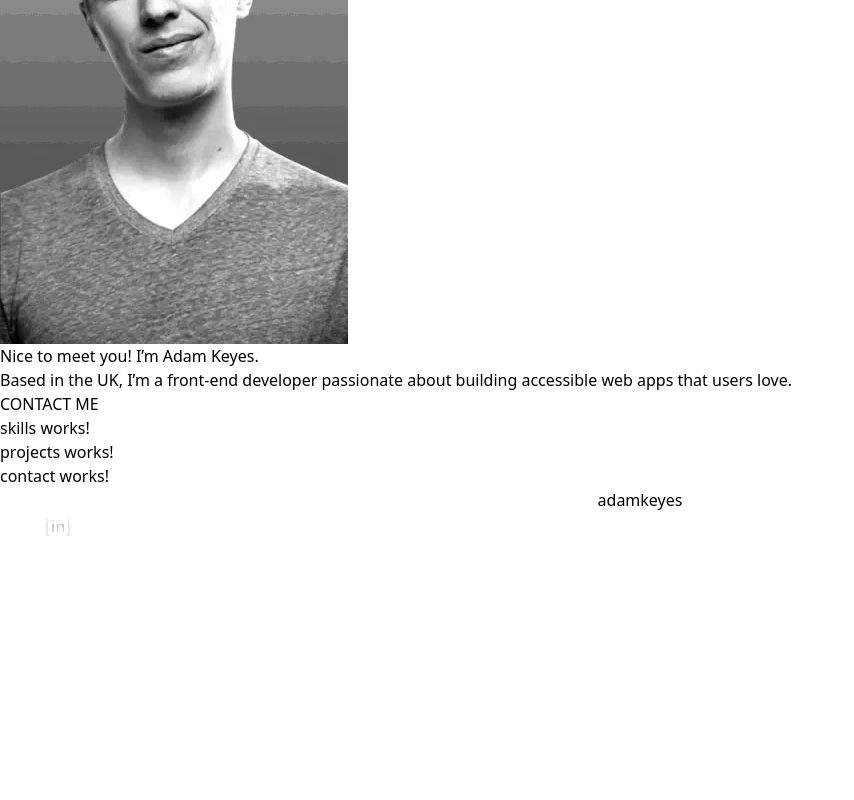
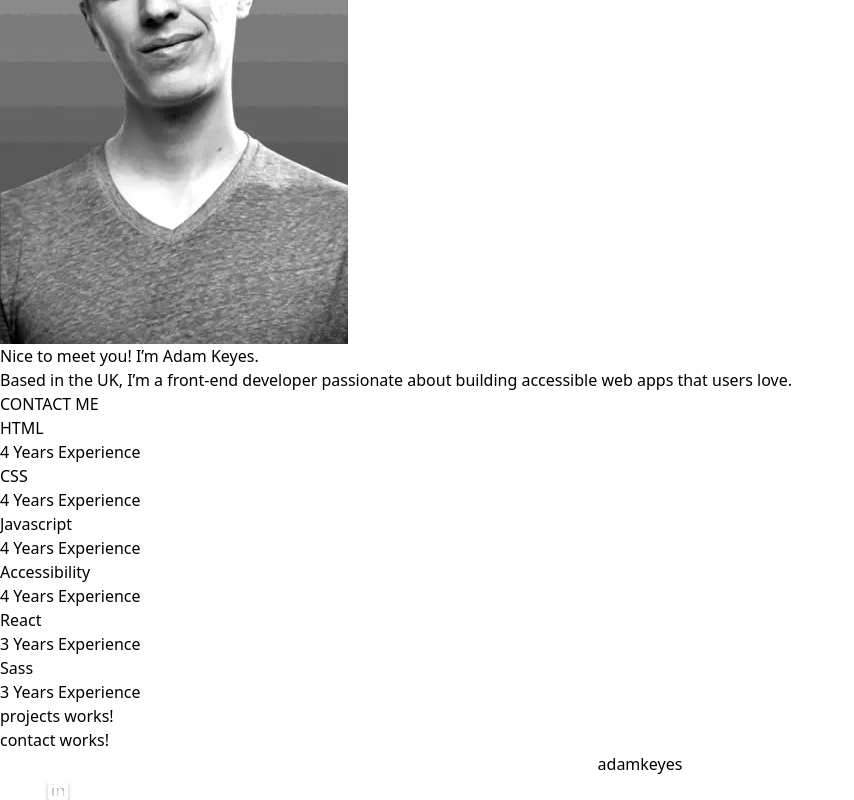
Before and after one commit to royeradames/angular-single-page-developer-portfolio, an Angular app: page / in a window 1280 px wide. Shown: the part 470-1270 px from the top of the page, without its empty margins (0-854 px from the left). Before the commit the page ends 1006 px from the top, so only its background shows below. Built offline with nearby package versions, Linux system fonts and the light colour scheme.

Commit message:
about html

```diff
--- a/src/app/main/about/about.component.ts
+++ b/src/app/main/about/about.component.ts
@@ -7,4 +7,5 @@ import { Component } from '@angular/core';
 })
 export class AboutComponent {
 
+
 }
--- a/src/app/main/skills/skills.component.html
+++ b/src/app/main/skills/skills.component.html
@@ -1 +1,6 @@
-<p>skills works!</p>
+<section>
+  <section *ngFor="let item of skills">
+    <h1>{{item.name}}</h1>
+    <p>{{item.text}}</p>
+  </section>
+</section>
--- a/src/app/main/skills/skills.component.ts
+++ b/src/app/main/skills/skills.component.ts
@@ -6,5 +6,26 @@ import { Component } from '@angular/core';
   styleUrls: ['./skills.component.scss']
 })
 export class SkillsComponent {
-
+  skills = [
+    {
+      name: 'HTML',
+      text: '4 Years Experience'
+    },
+    {
+      name: 'CSS',
+      text: '4 Years Experience'
+    }, {
+      name: 'Javascript',
+      text: '4 Years Experience'
+    }, {
+      name: 'Accessibility',
+      text: '4 Years Experience'
+    }, {
+      name: 'React',
+      text: '3 Years Experience'
+    },{
+      name: 'Sass',
+      text: '3 Years Experience'
+    },
+  ]
 }
```
